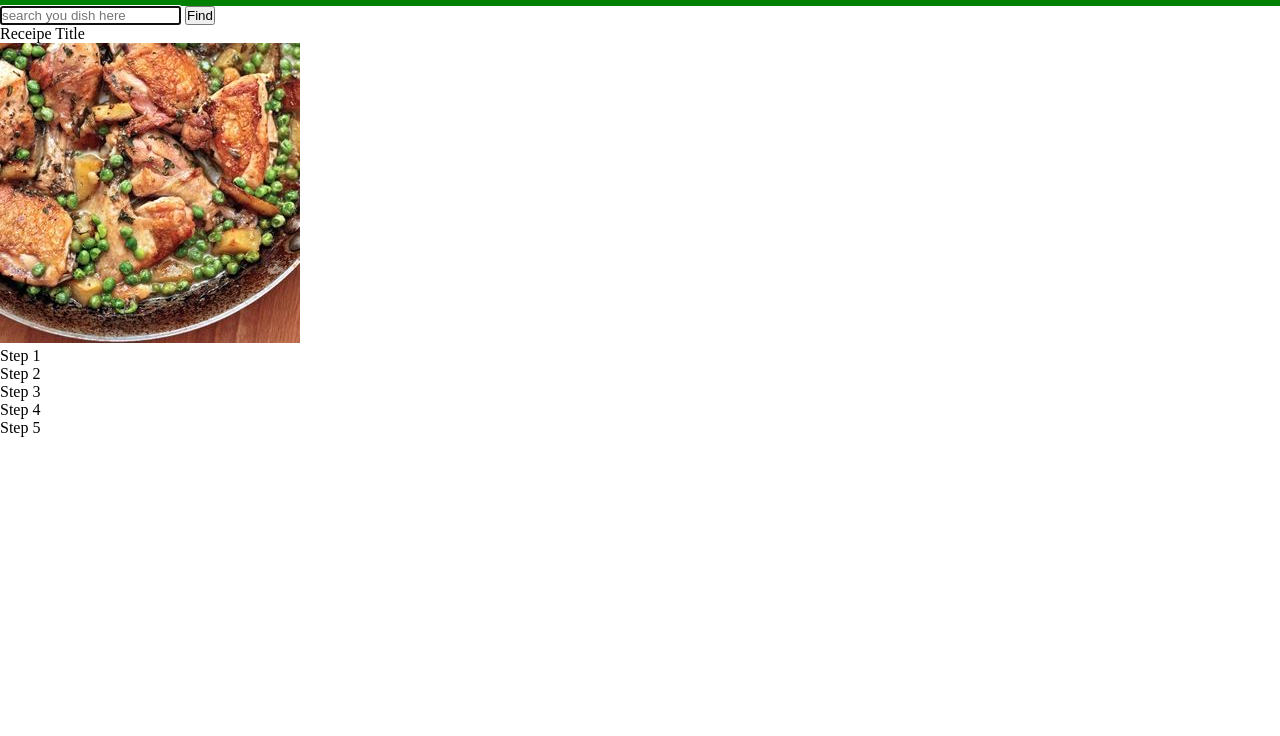
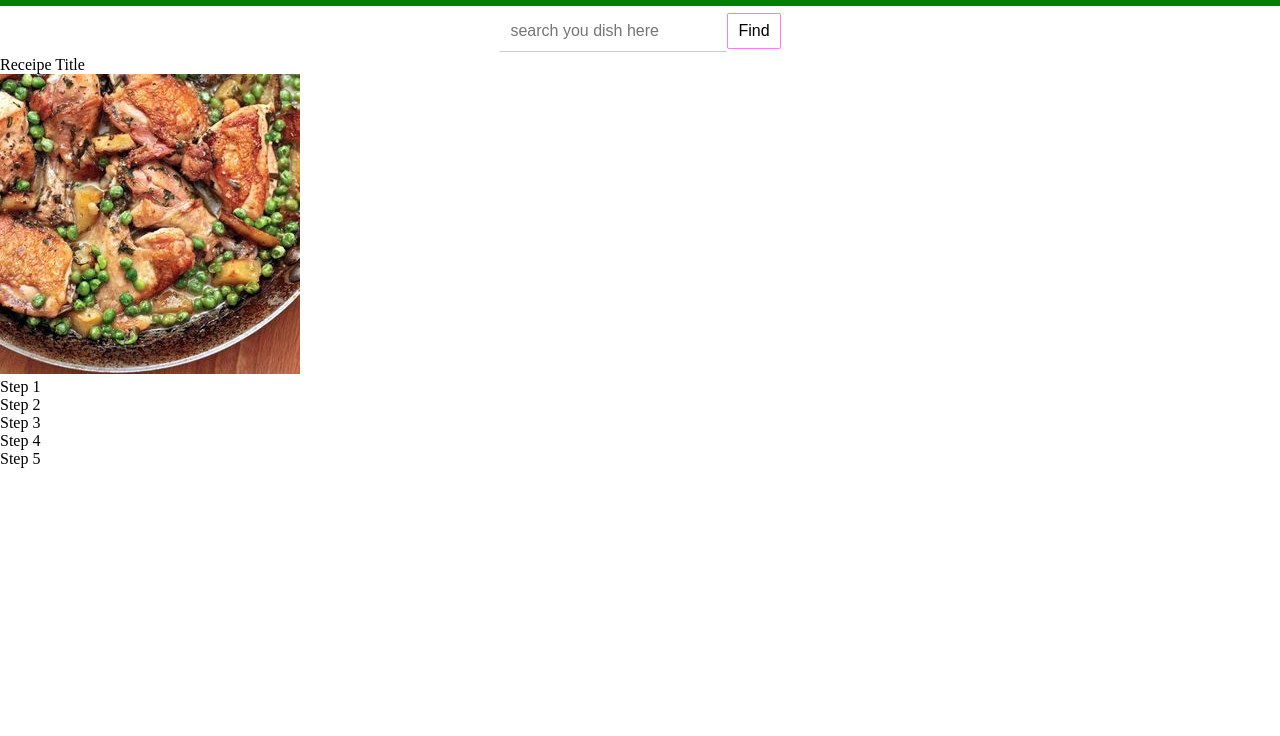
Before and after one commit to ybinilza/phase1-final-pjct, a plain HTML site: page index.html in a window 1280 px wide. Shown: the part 64-800 px from the top of the page. Drawn offline with Linux system fonts and the light colour scheme.

Commit message:
CSS structure updates

```diff
--- a/index.html
+++ b/index.html
@@ -14,9 +14,10 @@
         <img src="images/searchIcon.png" width="25" height="25" alt= "Search">
     </header>
     <section class="container">
-        <div class="search"></div>
+        <div class="search">
             <input type="text" placeholder="search you dish here" autofocus>
             <button class="btn">Find</button>
+        </div>
         <div id="receipe-container">
             <div class="receipe">
                 <div class="receipe-title">Receipe Title</div>
--- a/style.css
+++ b/style.css
@@ -33,3 +33,43 @@ header{
     padding-right: 30px;
 
 }
+
+header img{
+    filter: invert(1);
+}
+
+.search{
+    display: flex;
+    justify-content: center;
+    align-items: center;
+    height: var(--search-height);
+}
+
+.search input[type="text"] {
+    padding: 8px 10px;
+    line-height: 1.5;
+    font-size: 1rem;
+    border: none;
+    border-left: 1px solid var(--border-color);
+    border-bottom: 1px solid transparent;
+    outline: none;
+    transition: all 200ms ease-in-out;
+
+}
+
+.search input[type="text"]:focus {
+    border-left-color: transparent;
+    border-bottom-color: var(--border-color);
+}
+
+.btn {
+    padding: 8px 10px;
+    background: transparent;
+    border-radius: 2px;
+    user-select: none;
+    font-size: 1rem;
+    border: 1px solid violet;
+    cursor: pointer;
+
+
+}
```
